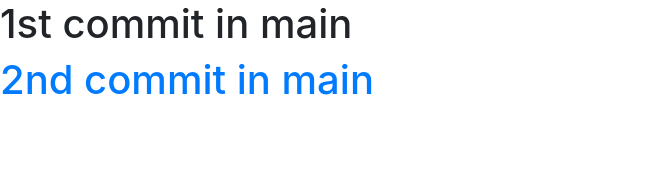
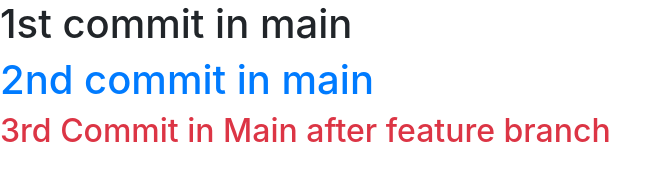
Before and after one commit to vamshisagar/Delete, a plain HTML site: page index.html in a window 1280 px wide. Shown: the whole page, without its empty margins (0-671 px from the left). Drawn offline with nearby package versions, Linux system fonts and the light colour scheme.

Commit message:
3rd commit in main after feature1 branch

```diff
--- a/index.html
+++ b/index.html
@@ -13,6 +13,7 @@
 
     <h1>1st commit in main</h1>
     <h1 class="text-primary">2nd commit in main</h1>
+    <h2 class="text-danger">3rd Commit in Main after feature branch</h2>
     <!-- Optional JavaScript -->
     <!-- jQuery first, then Popper.js, then Bootstrap JS -->
     <script src="https://code.jquery.com/jquery-3.3.1.slim.min.js" integrity="sha384-q8i/X+965DzO0rT7abK41JStQIAqVgRVzpbzo5smXKp4YfRvH+8abtTE1Pi6jizo" crossorigin="anonymous"></script>
```
